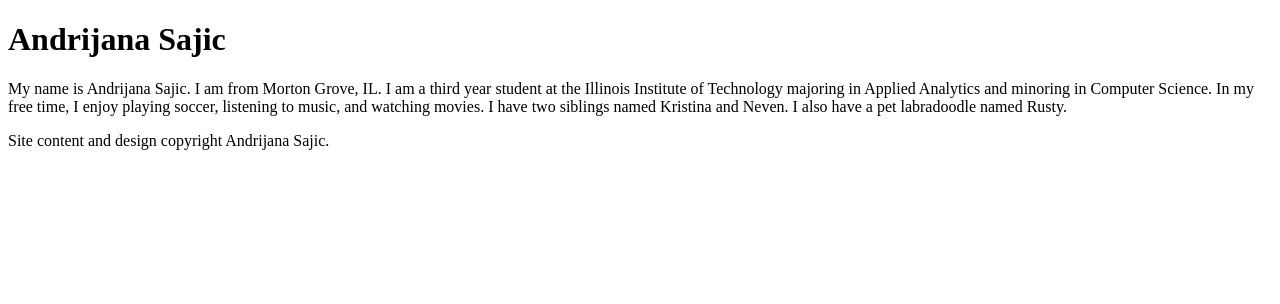
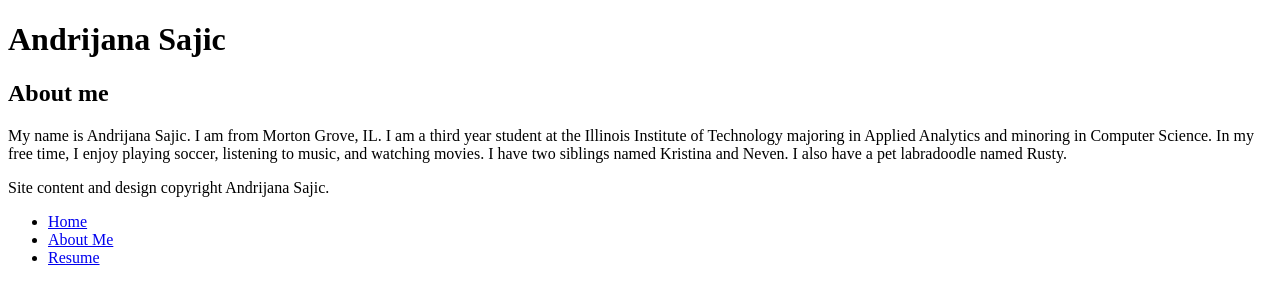
Before and after one commit to asajic/website, a plain HTML site: page about/index.html in a window 1280 px wide. Drawn offline with Linux system fonts and the light colour scheme.

Commit message:
Fix errors in HTML to be compliant with w3c

```diff
--- a/about/index.html
+++ b/about/index.html
@@ -9,7 +9,10 @@
       <h1>Andrijana Sajic</h1>
     </header>
     <main id="content">
-      <section>
+      <article class="aboutme">
+        <h2>
+          About me
+        </h2>
         <p>
           My name is Andrijana Sajic. I am from Morton Grove, IL. I am a third year student at the
           Illinois Institute of Technology majoring in Applied Analytics and minoring in
@@ -17,10 +20,29 @@
           watching movies. I have two siblings named Kristina and Neven. I also have a pet
           labradoodle named Rusty.
         </p>
-      </section>
+      </article>
     </main>
     <footer id="footer">
       <p>Site content and design copyright Andrijana Sajic.</p>
     </footer>
+    <nav id="navigation">
+      <ul>
+        <li>
+          <a href="home/">
+            Home
+          </a>
+        </li>
+        <li>
+          <a href="about/">
+            About Me
+          </a>
+        </li>
+      <li>
+          <a href="resume/">
+              Resume
+          </a>
+        </li>
+      </ul>
+    </nav>
   </body>
 </html>
```
